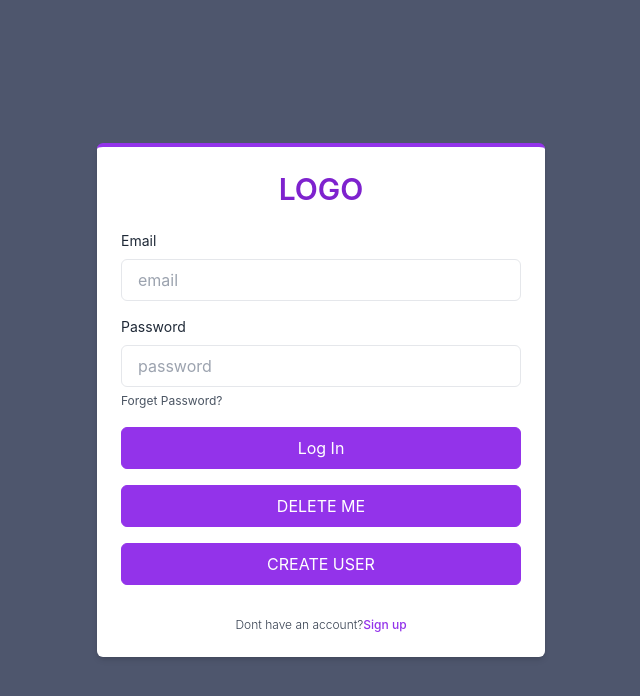
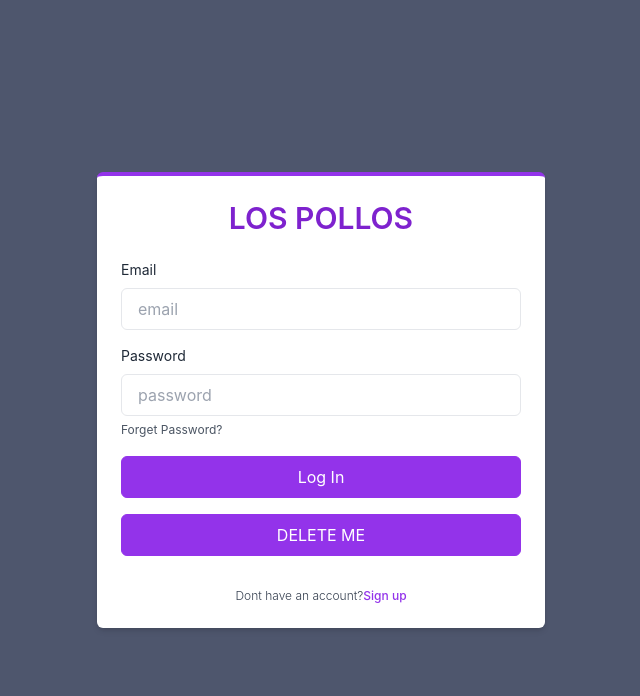
Before and after one commit to YeyBlown/hackaton-demo, a Next.js app in the folder client/: page /auth in a window 1280 px wide. Shown: the top 696 px of the page, without its empty margins (319-959 px from the left). Built offline with nearby package versions, Linux system fonts and the light colour scheme.

Commit message:
build works

```diff
--- a/client/pages/auth.tsx
+++ b/client/pages/auth.tsx
@@ -118,7 +118,7 @@
             </Head>
             <div className="relative flex flex-col justify-center min-h-screen overflow-hidden">
                 <div className="w-full p-6 m-auto bg-white border-t-4 border-purple-600 rounded-md shadow-md border-top lg:max-w-md">
-                    <h1 className="text-3xl font-semibold text-center text-purple-700">LOGO</h1>
+                    <h1 className="text-3xl font-semibold text-center text-purple-700">LOS POLLOS</h1>
                     <form className="mt-6">
                         <div>
                             <label htmlFor="email" className="block text-sm text-gray-800">Email</label>
@@ -141,11 +141,11 @@
                                             DELETE ME
                                         </button>
                                     </Link>
-                                    <Link href='/'>
+                                    {/* <Link href='/'>
                                         <button type="submit" onClick={handleSubmit} className="block w-full px-4 py-2 mt-4 text-white bg-purple-600 border border-purple-600 rounded-md hover:bg-purple-700 focus:outline-none focus:ring-purple-300 focus:ring focus:ring-opacity-40">
                                             CREATE USER
                                         </button>
-                                    </Link>
+                                    </Link> */}
                                 </div>
                             </div>
                         </div>
```
